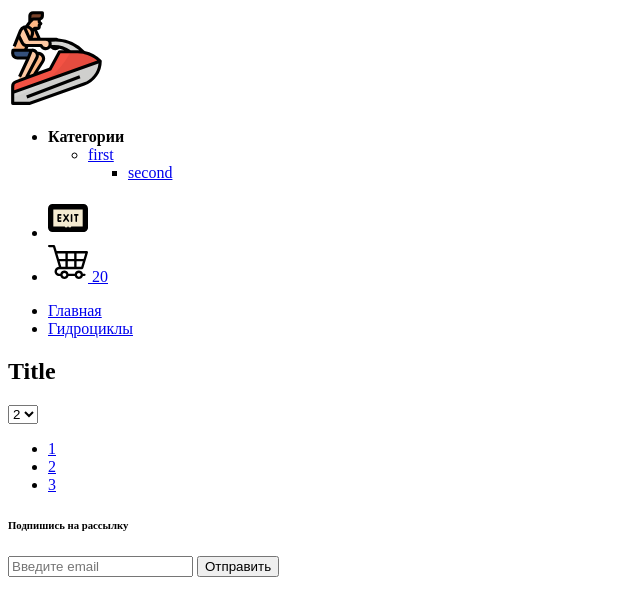
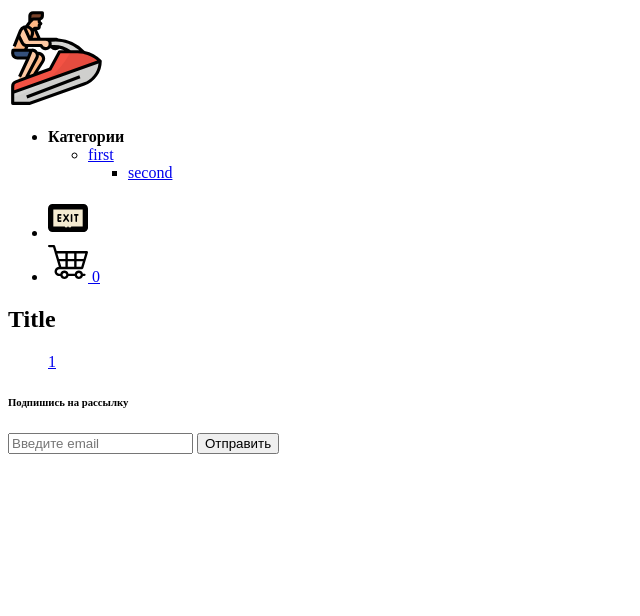
Before and after one commit to ValikMinak/store, a Django app: a page that uses items/templates/items/category_items.html in a window 1280 px wide. Shown: the top 616 px of the page, without its empty margins (0-640 px from the left). Run offline with Django 3.2, Linux system fonts and the light colour scheme; a user stored in the database is signed in; data comes from the database, SQL or seed files in the repository; both versions use the stored data as it was after the commit; some libraries are stand-ins or nearby versions.

Commit message:
Add pagination

```diff
--- a/helpers/cart.py
+++ b/helpers/cart.py
@@ -5,7 +5,7 @@
     if user.is_authenticated:
         customer = Customer.objects.get(user_id=user.id)
         order, created = Order.objects.get_or_create(customer=customer)
-        items = order.order_items.all()
+        items = order.order_items.filter(ordered=False).all()
         cartItems = order.get_cart_items
 
     else:
--- a/items/templates/items/category_items.html
+++ b/items/templates/items/category_items.html
@@ -6,17 +6,10 @@
 {% endblock %}
 
 {% block content %}
-{%include '_breadcrumbs.html'%}
 <section class="catalog">
     <div class="container">
         <div class="catalog__filter">
             <h2 class="catalog__title">Title</h2>
-            <div>
-                <select name="" id="">
-                    <option value="">2</option>
-                    <option value="">2</option>
-                </select>
-            </div>
         </div>
         <div class="catalog__inner--list">
             {% for item in items%}
@@ -61,15 +54,13 @@
         </div>
         <div class="pagination">
             <ul class="pagination__list">
-                <li class="pagination__list--item active">
-                    <a href="#">1</a>
+                {% for page in page_obj.paginator.page_range%}
+                <li class="pagination__list--item {% if page == page_obj.number%}active{% endif %}"
+                    style="display: flex; ">
+                    <a href="?page={{page}}" class="page-link active">{{page}}</a>
                 </li>
-                <li class="pagination__list--item">
-                    <a href="#">2</a>
-                </li>
-                <li class="pagination__list--item">
-                    <a href="#">3</a>
-                </li>
+                {% endfor %}
+
             </ul>
 
         </div>
--- a/items/templates/items/single_item.html
+++ b/items/templates/items/single_item.html
@@ -6,7 +6,6 @@
 {% endblock %}
 
 {% block content %}
-{%include '_breadcrumbs.html'%}
 <section class="product__card">
     <div class="container">
         <div class="product__card--inner">
--- a/items/views.py
+++ b/items/views.py
@@ -14,6 +14,7 @@
 
 
 class CategoryItems(LoginRequiredMixin, ListView):
+    model = Item
     template_name = 'items/category_items.html'
     context_object_name = 'items'
     paginate_by = 3
--- a/orders/models.py
+++ b/orders/models.py
@@ -38,7 +38,7 @@
 
     @property
     def get_cart_items(self):
-        orderitems = self.order_items.all()
+        orderitems = self.order_items.filter(ordered=False).all()
         total = sum([item.quantity for item in orderitems])
         return total
 
```
Also changed, not shown: orders/views.py (+4 -3 lines), db.sqlite3, orders/migrations/0007_orderitem_ordered.py (added).
